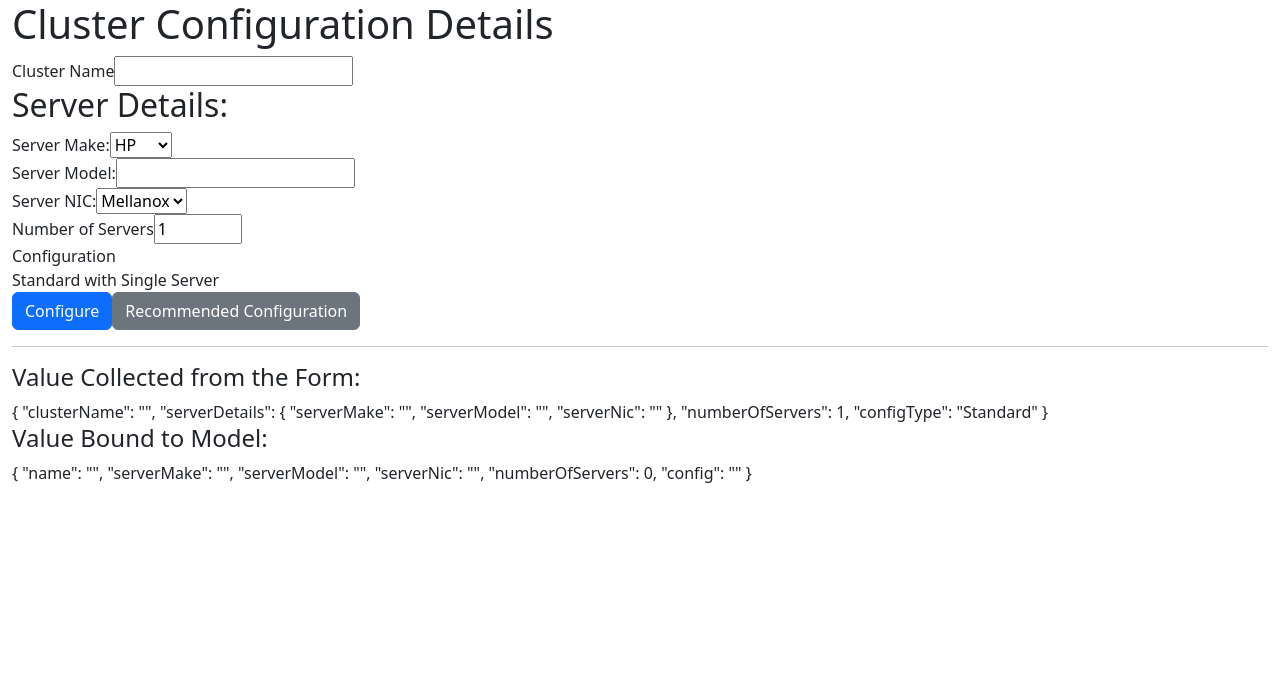
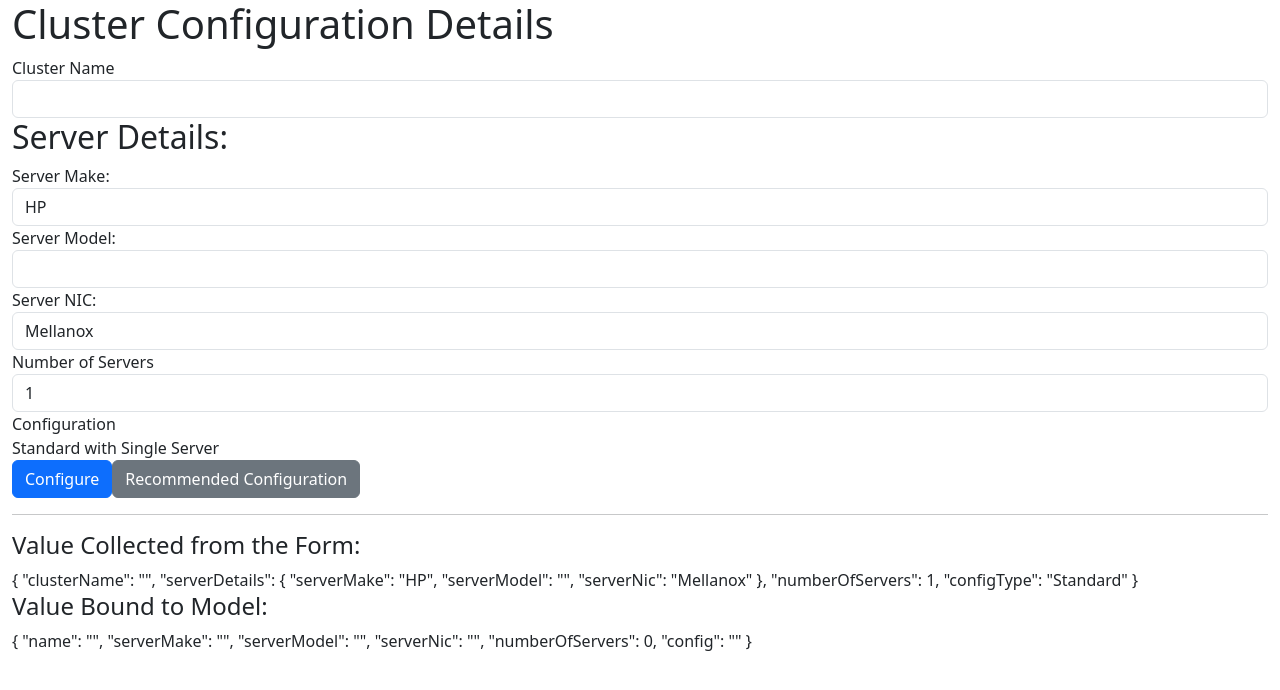
Before and after one commit to abhirup-dutta/angular-for-datacenter, an Angular app: page / in a window 1280 px wide. Shown: the top 690 px of the page. Built offline with nearby package versions, Linux system fonts and the light colour scheme.

Commit message:
Simple FormBuilder Validations

```diff
--- a/src/app/app.component.html
+++ b/src/app/app.component.html
@@ -15,30 +15,43 @@
 
 		<div class="form-group">
 			<label>Cluster Name</label>
-			<input type="text" name="clusterName" formControlName="clusterName" required>
-			<!--input type="text" name="clusterName" required class="form-control is-invalid" [class.is-invalid]="name.invalid && name.touched"-->
-			<!--small class="text-danger" [class.d-none]="name.valid || name.untouched">Name is required</small-->
+			<input type="text" name="clusterName" formControlName="clusterName"
+				required class="form-control is-invalid"
+				[class.is-invalid]="this.clusterForm!.get('clusterName')!.invalid &&
+				this.clusterForm!.get('clusterName')!.touched">
+			<small class="text-danger" [class.d-none]="this.clusterForm!.get('clusterName')!.valid ||
+				this.clusterForm!.get('clusterName')!.untouched">
+				Name is required
+			</small>
 		</div>
 
 		<div formGroupName="serverDetails">
 			<h2>Server Details:</h2>
 			<div class="form-group">
 				<label>Server Make:</label>
-				<select name="serverMake" formControlName="serverMake">
-					<option *ngFor="let serverMake of serverMakeOptions">{{ serverMake }}</option>
+				<select name="serverMake" formControlName="serverMake" class="form-control">
+					<option *ngFor="let serverMake of serverMakeOptions">
+						{{ serverMake }}
+					</option>
 				</select>
 			</div>
 
 			<div class="form-group">
 				<label>Server Model:</label>
-				<input type="text" name="serverModel" formControlName="serverModel" required>
-				<!--input type="text" name="serverModelName" required class="form-control is-invalid" [class.is-invalid]="name.invalid && name.touched"-->
-				<!--small class="text-danger" [class.d-none]="name.valid || name.untouched">Name is required</small-->
+				<input type="text" name="serverModel" formControlName="serverModel"
+					required class="form-control is-invalid"
+					[class.is-invalid]="this.clusterForm!.get('serverDetails')!.get('serverModel')!.invalid &&
+					this.clusterForm!.get('serverDetails')!.get('serverModel')!.touched">
+				<small class="text-danger"
+					[class.d-none]="this.clusterForm!.get('serverDetails')!.get('serverModel')!.valid ||
+					this.clusterForm!.get('serverDetails')!.get('serverModel')!.untouched">
+					Model Name/Number is required
+			</small>
 			</div>
 
 			<div class="form-group">
 				<label>Server NIC:</label>
-				<select name="serverNic" formControlName="serverNic">
+				<select name="serverNic" formControlName="serverNic" class="form-control">
 					<option *ngFor="let serverNic of serverNicOptions">{{ serverNic }}</option>
 				</select>
 			</div>
@@ -47,9 +60,15 @@
 
 		<div class="form-group">
 			<label>Number of Servers</label>
-			<input type="number" name="numberOfServers" formControlName="numberOfServers" min="1" max="12" required>
-			<!--input type="number" name="numberOfServers" min="1" max="12" required class="form-control is-invalid" [class.is-invalid]="numberOfServers.invalid && numberOfServers.touched"-->
-			<!--small class="text-danger" [class.d-none]="numberOfServers.valid || numberOfServers.untouched">1 to 12 servers supported</small-->
+			<input type="number" name="numberOfServers" min="1" max="12"
+				required formControlName="numberOfServers" class="form-control is-invalid"
+				[class.is-invalid]="this.clusterForm!.get('numberOfServers')!.invalid &&
+				this.clusterForm!.get('numberOfServers')!.touched">
+			<small class="text-danger"
+				[class.d-none]="this.clusterForm!.get('numberOfServers')!.valid ||
+				this.clusterForm!.get('numberOfServers')!.untouched">
+				1 to 12 servers supported
+			</small>
 		</div>
 
 		<div class="mb-3" *ngIf="clusterForm!.value!.numberOfServers! > 1">
--- a/src/app/app.component.ts
+++ b/src/app/app.component.ts
@@ -1,6 +1,6 @@
 import { Component, inject } from '@angular/core';
 import { CommonModule } from '@angular/common';
-import { FormsModule, ReactiveFormsModule, FormBuilder } from '@angular/forms';
+import { FormsModule, ReactiveFormsModule, FormBuilder, Validators } from '@angular/forms';
 import { Cluster } from './cluster';
 import { ImagingService } from './imaging.service';
 
@@ -26,13 +26,13 @@ export class AppComponent {
 
   private _formBuilder = inject(FormBuilder);
   clusterForm = this._formBuilder.group({
-    clusterName: [''],
+    clusterName: ['', Validators.required],
     serverDetails: this._formBuilder.group({
-      serverMake: [''],
-      serverModel: [''],
-      serverNic: ['']
+      serverMake: ['HP'],
+      serverModel: ['', Validators.required],
+      serverNic: ['Mellanox']
     }),
-    numberOfServers: [1],
+    numberOfServers: [1, Validators.required],
     configType: ['Standard']
   });
 
```
